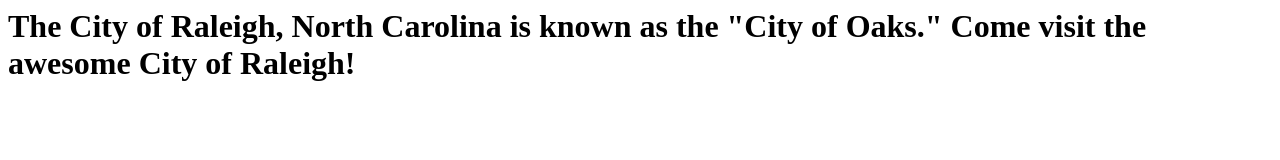
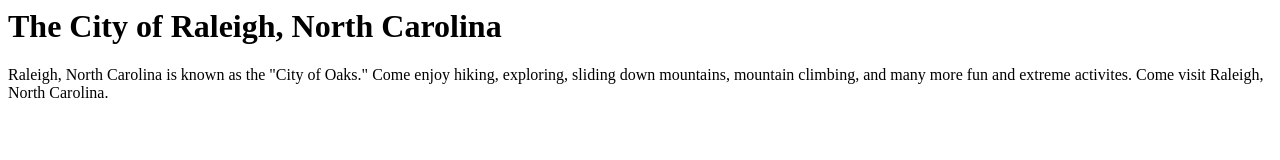
Before and after one commit to sherrick41/sherrick41.github.io, a plain HTML site: page index.html in a window 1280 px wide. Drawn offline with Linux system fonts and the light colour scheme.

Commit message:
Update index.html

```diff
--- a/index.html
+++ b/index.html
@@ -10,8 +10,14 @@
 
 
 
-  <h1> The City of Raleigh, North Carolina is known as the "City of Oaks." Come visit the awesome City of Raleigh! </h1>
+  <h1> The City of Raleigh, North Carolina </h1>
 
+
+
+
+    <P1>
+      Raleigh, North Carolina is known as the "City of Oaks." Come enjoy hiking, exploring, sliding down mountains, mountain climbing,
+      and many more fun and extreme activites. Come visit Raleigh, North Carolina.
 
 
 
```
